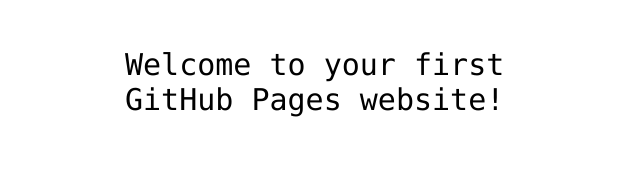
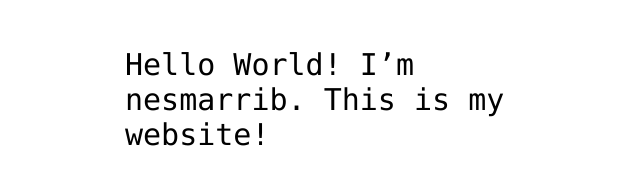
Before and after one commit to nesmarrib/hello-world, a plain HTML site: page index.html in a window 1280 px wide. Shown: the part 341-526 px from the top of the page, without its empty margins (315-955 px from the left). Drawn offline with Linux system fonts and the light colour scheme.

Commit message:
Add my username to index.html file

```diff
--- a/index.html
+++ b/index.html
@@ -12,7 +12,6 @@
 <img src="https://octodex.github.com/images/daftpunktocat-thomas.gif" id="octocat" alt="octocat-gif" />
 
 <!-- Change this code here by copy and pasting your template on line 15 -->
-<p>Welcome to your first GitHub Pages website!</p>
-
+<p>Hello World! I’m nesmarrib. This is my website!</p>
 </body>
 </html>
```
